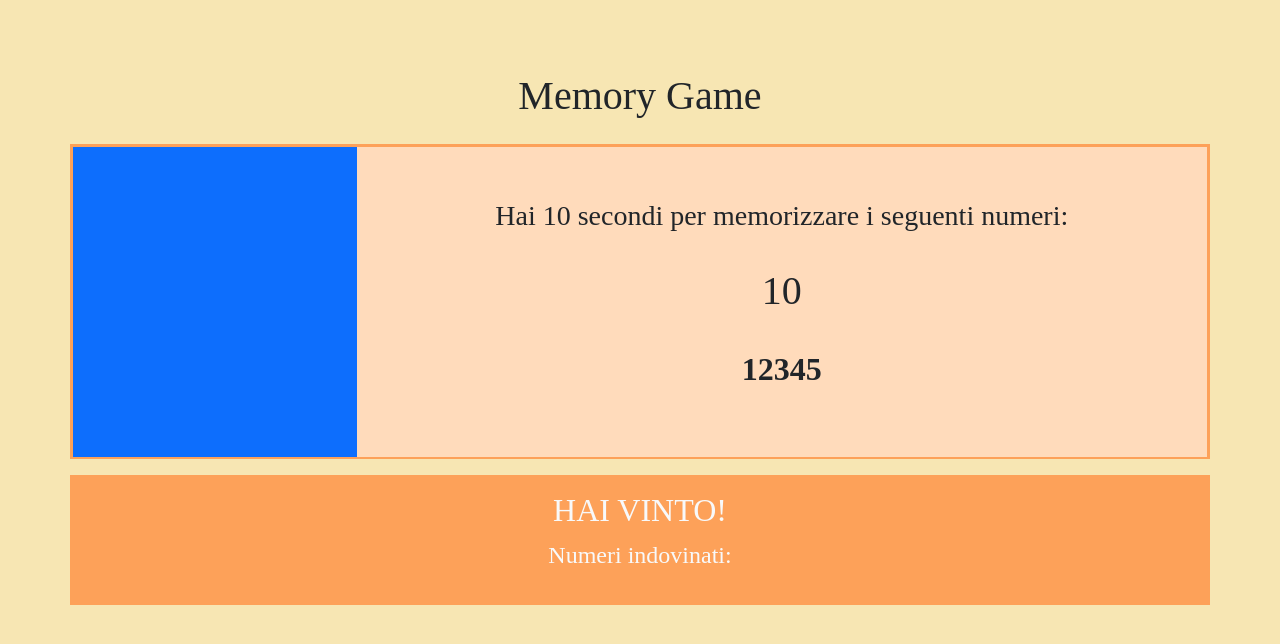
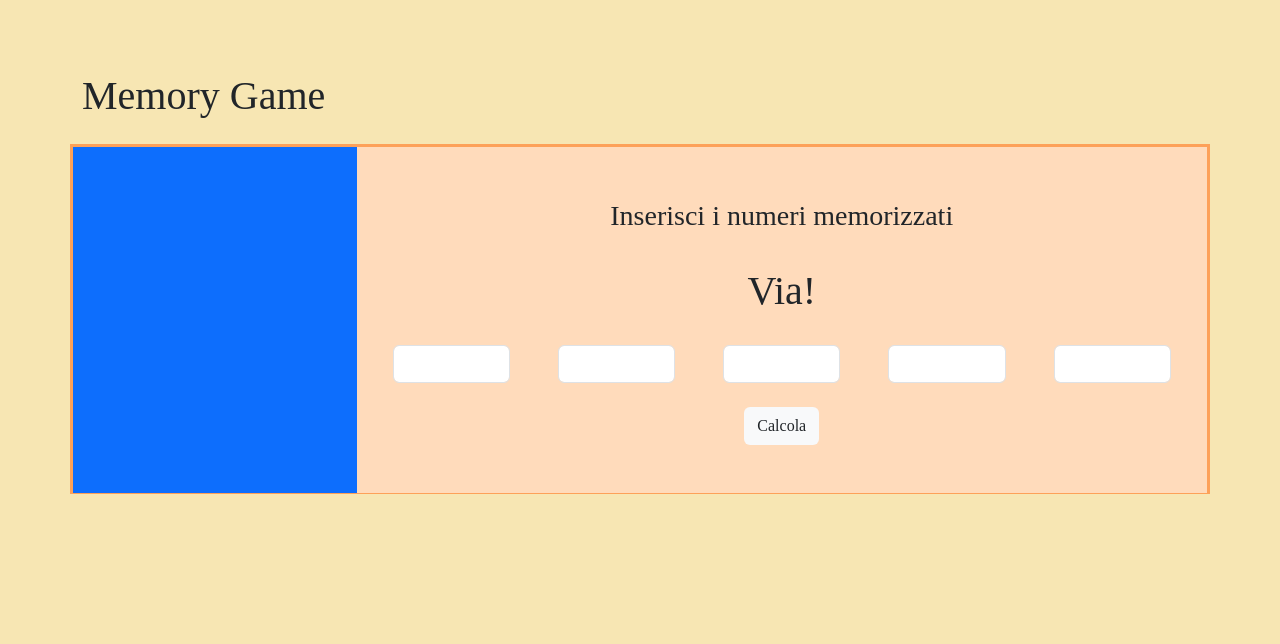
Before and after one commit to Francesca-Lisi/js-simon, a plain HTML site: page index.html in a window 1280 px wide. Drawn offline with nearby package versions, Linux system fonts and the light colour scheme; a web font is replaced by a local one.

Commit message:
feat: add countdown

```diff
--- a/index.html
+++ b/index.html
@@ -19,32 +19,36 @@
 </head>
 <body class="bg-cream">
   <div class="container py-5">
-    <h1 class="text-center my-4">Memory Game</h1>
+    <h1 class=" my-4">Memory Game</h1>
     <div class="row border-salmon">
       <div class="col col-3 bg-primary py-4">
         <!-- IMMAGINE -->
       </div>
       <div class="col col-9 bg-salmon py-5 ">
-        <p class="text-center fs-3 ">Hai 10 secondi per memorizzare i seguenti numeri:</p>  <!-- al termine del countdown diventerà: Scrivi i numeri memorizzati -->
+        <p id="rules" class="text-center fs-3 ">Hai 10 secondi per memorizzare i seguenti numeri:</p>  <!-- al termine del countdown diventerà: Scrivi i numeri memorizzati -->
           <!-- CONTO ALLA ROVESCIA -->
-        <p id="counter" class="text-center fs-1 my-4">10</p>
+        <p id="countdown" class="text-center fs-1 my-4">10</p>
 
           <!-- NUMERI RANDOM -->
         <p id="numeri-random" class="text-center fs-2 fw-bold">12345</p>
 
 
           <!-- Form Numeri -->
-        <form action="#" class="d-flex my-5 d-none">
+        <form id="numbers-field" action="#" class="d-flex d-none mb-4">
           <input class="form-control mx-4"  type="number"/>
           <input class="form-control mx-4"  type="number"/>
           <input class="form-control mx-4"  type="number"/>
           <input class="form-control mx-4"  type="number"/>
           <input class="form-control mx-4"  type="number"/>
         </form>
+        <div id="btn" class="d-flex d-none">
+         <button id="btn-start" type="submit" class="btn bg-light mx-auto ">Calcola</button>
+        </div>
+
       </div>
     </div>
 
-    <div class="row bg-salmon-dark my-3 py-3">
+    <div id="result" class="row bg-salmon-dark my-3 py-3 d-none">
       <h2 class='text-center text-light'>HAI VINTO!</h2>
         <p class='text-center fs-4 text-light'>Numeri indovinati: </p>
     </div>
--- a/script.js
+++ b/script.js
@@ -5,3 +5,35 @@ in cui l’utente deve inserire i numeri che ha visto precedentemente, nell’or
 
 Dopo che sono stati inseriti i 5 numeri, il software dice quanti e quali dei numeri
 da indovinare sono stati individuati.*/
+
+
+// Richiamo elementi DOM
+const countdown = document.getElementById('countdown');
+let seconds = 10;
+const numRandom = document.getElementById('numeri-random');
+const numField = document.getElementById('numbers-field');
+const rules = document.getElementById('rules');
+const result =document.getElementById('result');
+const btn = document.getElementById('btn');
+const btnStart = document.getElementById('btn-start');
+
+
+//Creo il Countdown
+countdown.innerHTML = seconds--;
+
+const intervalId = setInterval(function(){
+
+  countdown.innerHTML = seconds;
+  if(seconds === 0){
+    clearInterval(intervalId);
+    countdown.innerHTML = 'Via!';
+    rules.innerHTML = 'Inserisci i numeri memorizzati';
+    numRandom.classList.add('d-none');
+    numField.classList.remove('d-none');
+    btn.classList.remove('d-none');
+  }
+  seconds--;
+
+},500)
+
+//Creo i numeri random
--- a/style.css
+++ b/style.css
@@ -8,7 +8,7 @@ h1{
 }
 
 div.row.border-salmon{
-  max-height: 315px;
+  height: 350px;
 }
 
 /* Colori */
```
